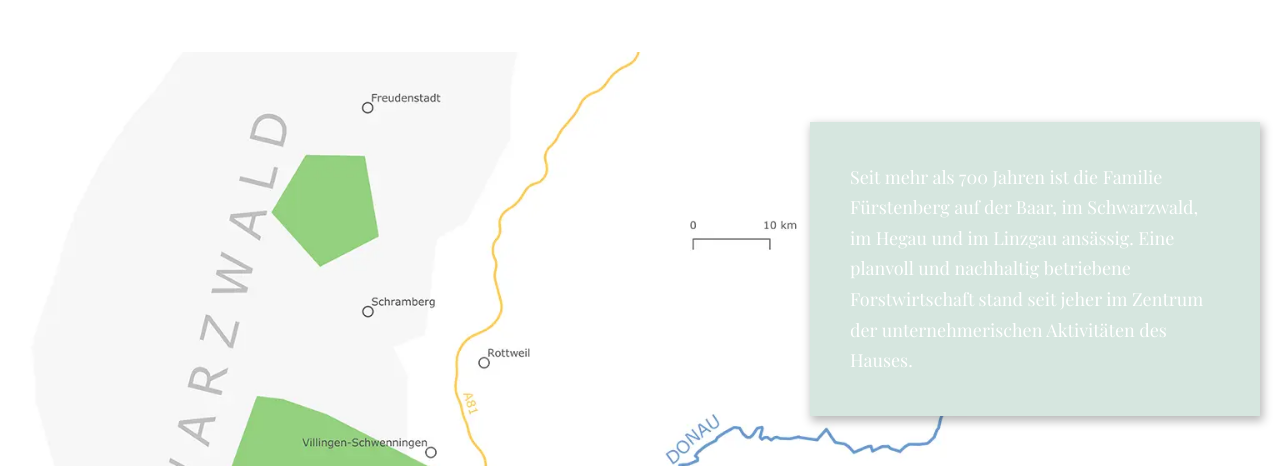
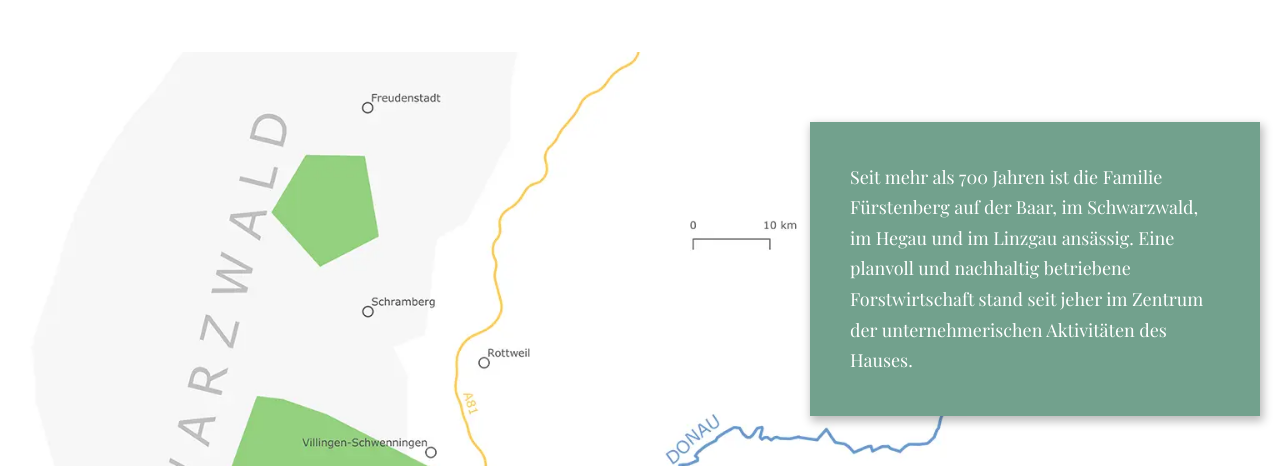
Before and after one commit to dkit150750/Deutschland, a website: page src/index.html in a window 1280 px wide. Shown: the part 2340-2806 px from the top of the page. Drawn offline with Linux system fonts and the light colour scheme.

Commit message:
color map

```diff
--- a/src/styles/base.css
+++ b/src/styles/base.css
@@ -18,6 +18,7 @@
 	--color-green-200: hsl(155, 26%, 77%);
 	--color-green-500: hsl(153, 23%, 69%);
 	--color-green-600: hsl(154, 24%, 87%);
+	--color-green-610: hsl(154, 20%, 54%);
 	--color-green-620: hsl(156, 24%, 51%);
 	--color-green-650: hsl(109, 21%, 45%);
 	--color-green-670: hsl(155, 100%, 21%);
--- a/src/styles/home/home-map.css
+++ b/src/styles/home/home-map.css
@@ -51,7 +51,7 @@
 .home-map__description-wrapper {
 	padding: 30px;
 
-	background-color: var(--color-green-600);
+	background-color: var(--color-green-610);
 }
 
 @media (min-width: 1200px) {
```
